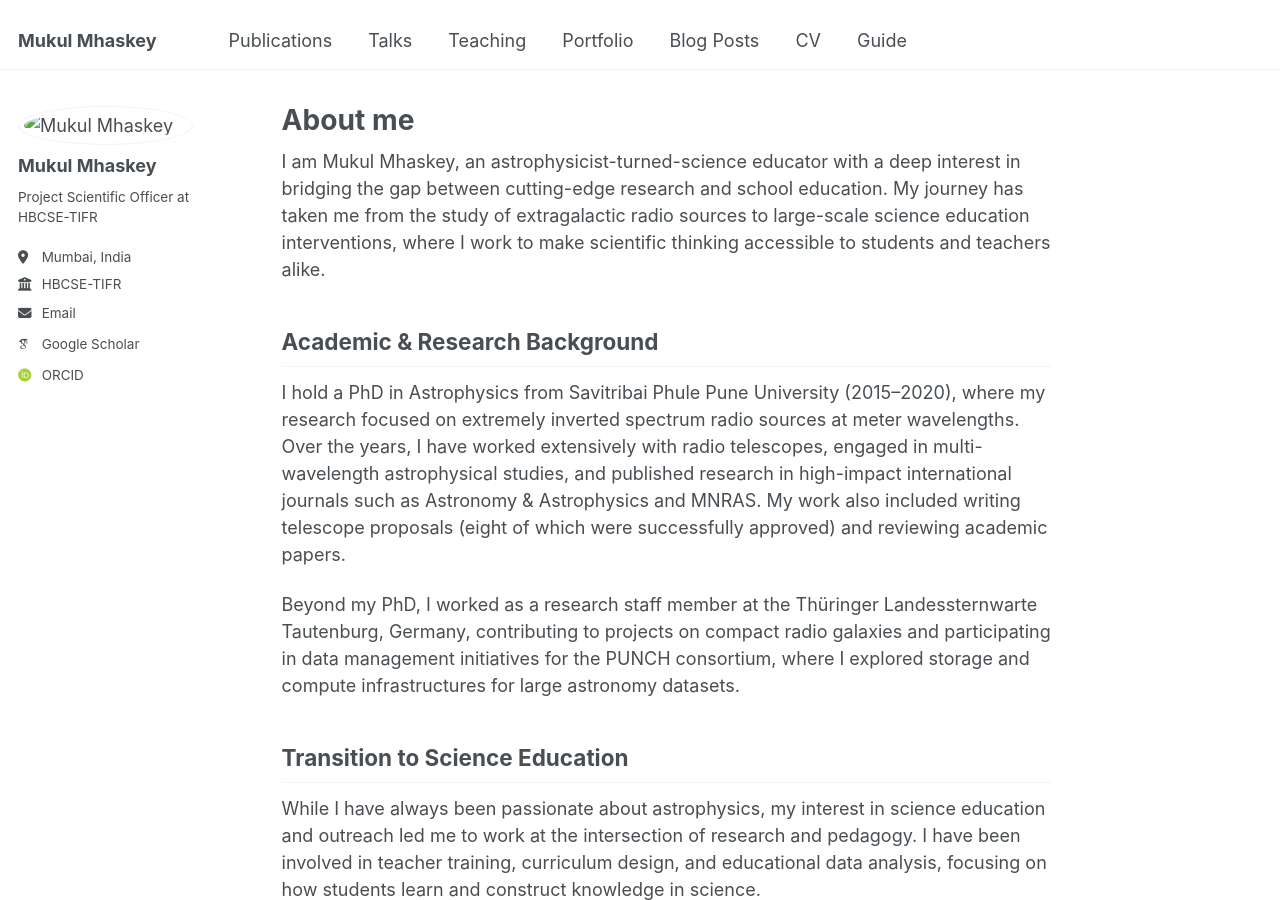
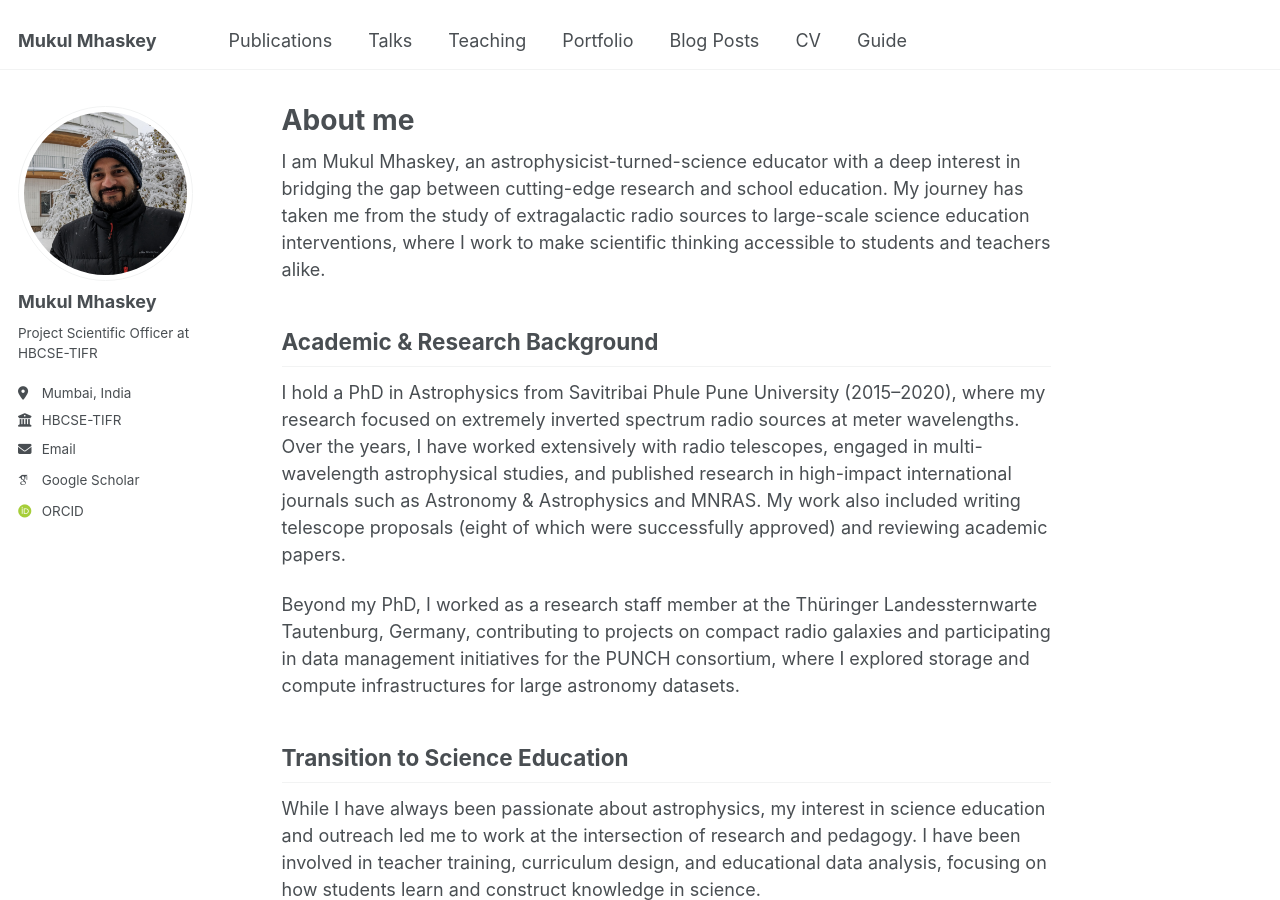
Before and after one commit to mukulmhaskey/mukulmhaskey.github.io, a Jekyll site: the page built from _pages/about.md, in a window 1280 px wide and 900 px high. Built offline with Jekyll 4.4.1, drawn with Linux system fonts in a browser that asks for light colours; some web fonts are replaced.

Commit message:
Update _config.yml

```diff
--- a/_config.yml
+++ b/_config.yml
@@ -23,7 +23,7 @@ repository               : "academicpages/academicpages.github.io"
 #               Additional customization can be done by editing /_includes/author-profile.html
 author:
   # Biographic information
-  avatar           : "images/profile1.png"
+  avatar           : "profile1.png"
   name             : "Mukul Mhaskey"
   pronouns         : # example: "she/her"
   bio              : "Project Scientific Officer at HBCSE-TIFR"
```
